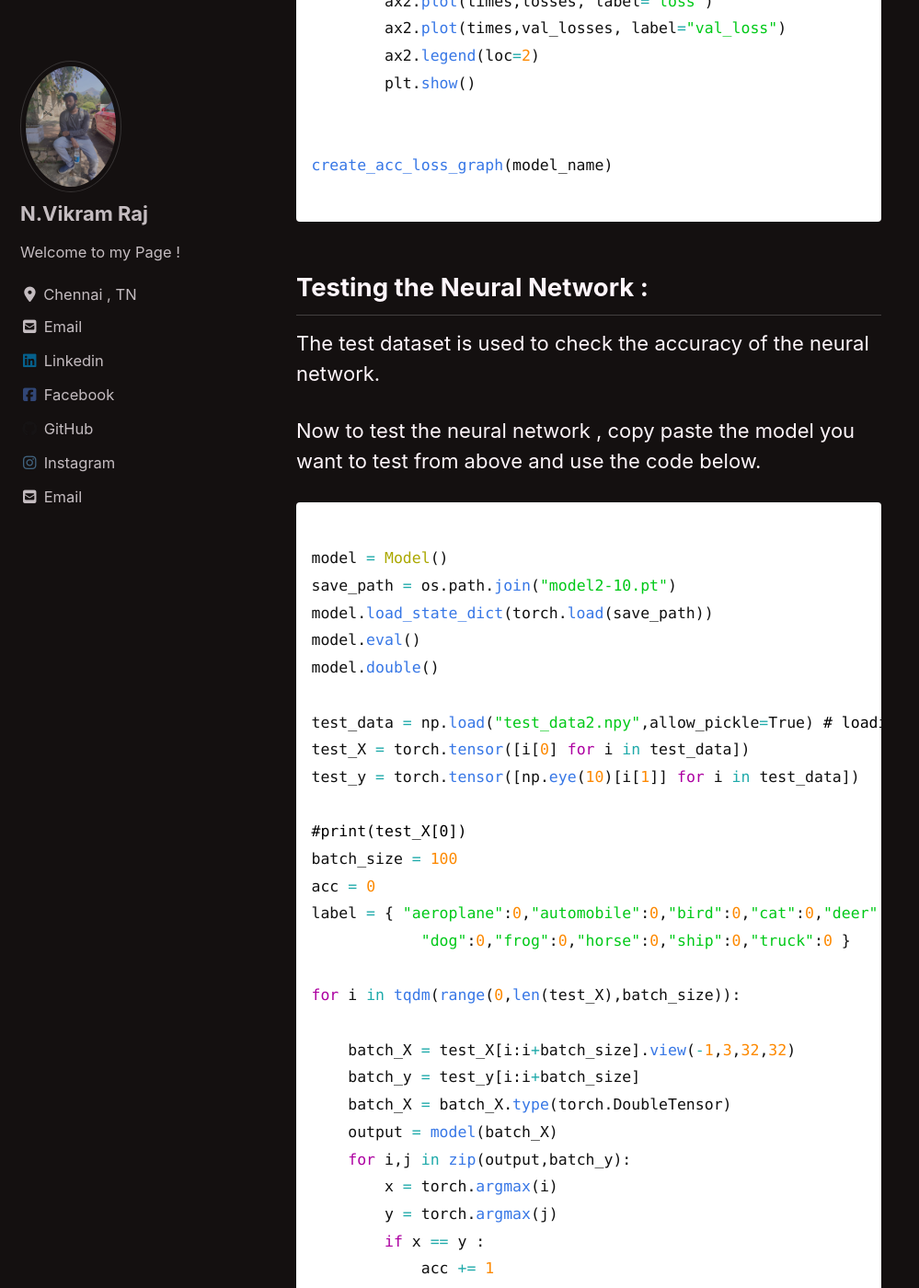
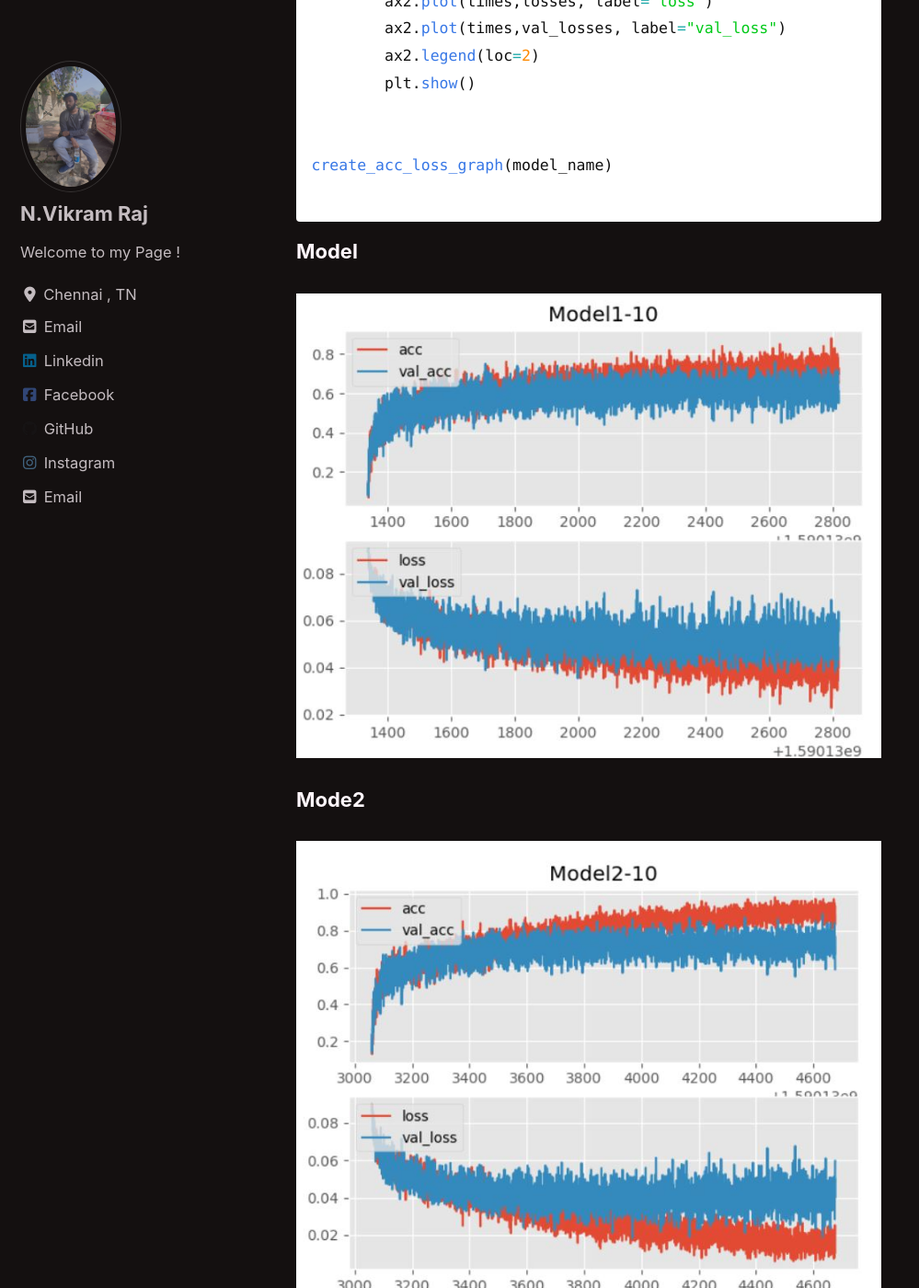
Before and after one commit to nvikramraj/nvikramraj.github.io, a Jekyll site: the page built from _posts/2020-05-22-cifar10.md, in a window 1280 px wide and 1400 px high, scrolled down 11702 px. Shown: the whole window at 92% size, without its empty margins (0-999 px from the left). Built offline with Jekyll 4.4.1, drawn with Linux system fonts in a browser that asks for light colours; cached includes are drawn as plain includes; nearby versions of some CDN libraries.

Commit message:
Added image

````diff
--- a/_posts/2020-05-22-cifar10.md
+++ b/_posts/2020-05-22-cifar10.md
@@ -374,6 +374,14 @@ create_acc_loss_graph(model_name)
 
 ```
 
+**Model**
+
+<img src="https://raw.githubusercontent.com/nvikramraj/nvikramraj.github.io/master/images/cifar-10/modelgraph_6.JPG" alt = "Graph1" />
+
+**Mode2**
+
+<img src="https://raw.githubusercontent.com/nvikramraj/nvikramraj.github.io/master/images/cifar-10/modelgraph_2.JPG" alt = "Graph2" />
+
 ## Testing the Neural Network :
 
 The test dataset is used to check the accuracy of the neural network.
````
